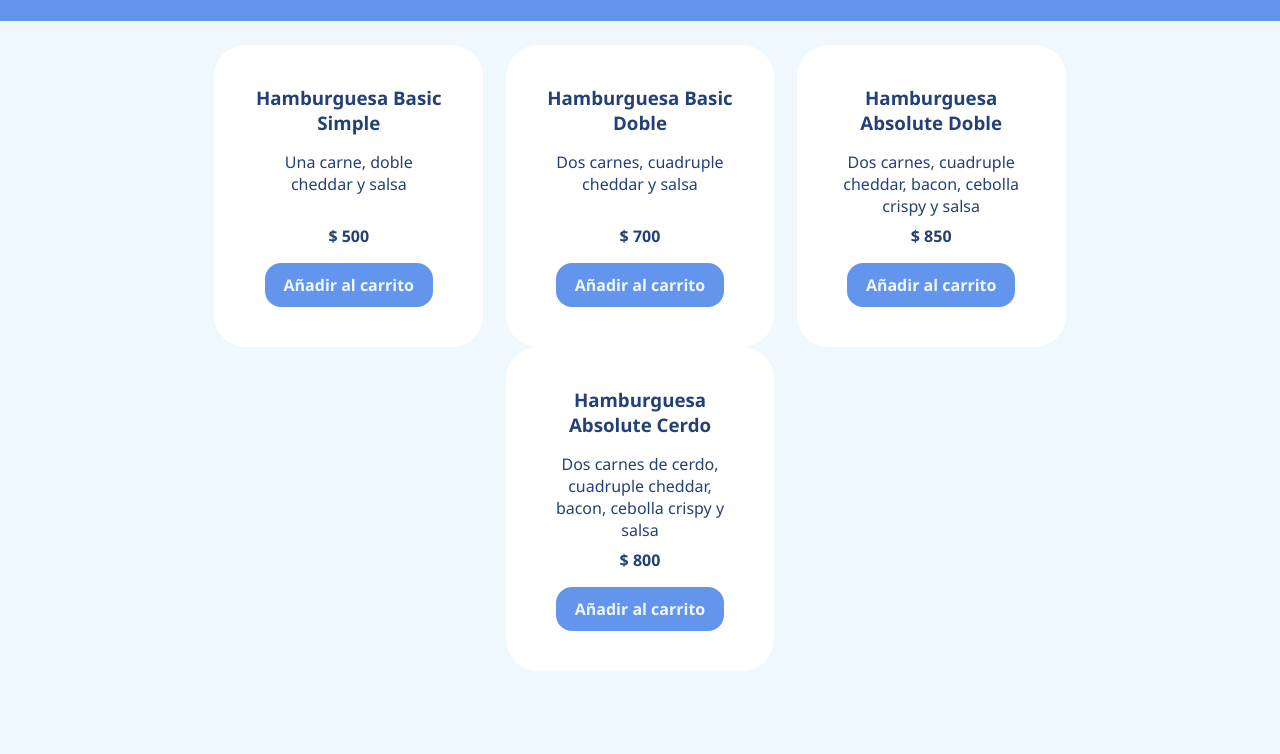
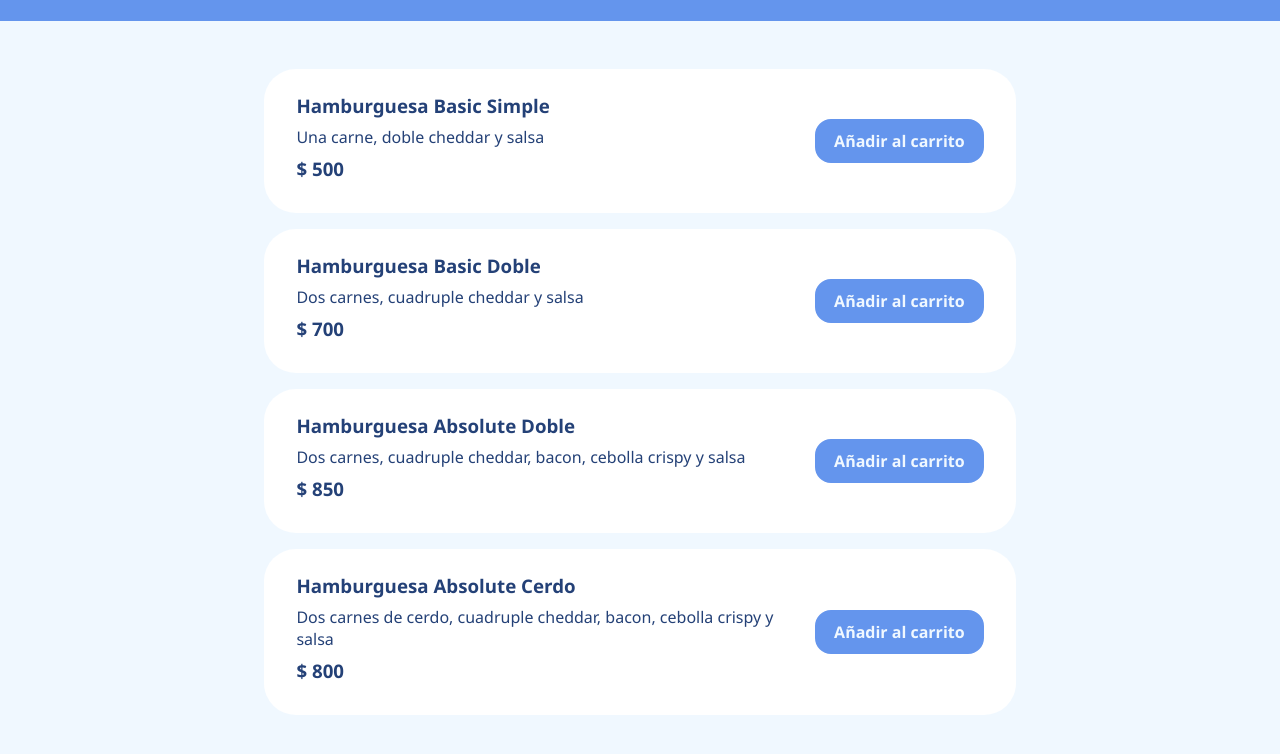
Before and after one commit to ignaciocarle/codeburgers, a plain HTML site: page index.html in a window 1280 px wide. Shown: the part 74-828 px from the top of the page. Drawn offline with Linux system fonts and the light colour scheme.

Commit message:
Modificaciones a los estilos de la pagina

```diff
--- a/app.js
+++ b/app.js
@@ -135,10 +135,12 @@ const cardTemplate = ({ id, title, description, price }) => {
   const card = document.createElement("article");
   card.classList.add("card", "textfield");
   const elements = `
-  <div class="flex-col-center">
+  <div class="flex-row-center card-container">
+  <div class="card-info">
     <h3>${title}</h3>
     <p>${description}</p>
-    <h4>$ ${price}</h4>
+    <h3>$ ${price}</h3>
+  </div>
     <a href="" id="${id}" class="add-btn btn-primary">Añadir al carrito</a>
   </div>
   `;
--- a/index.html
+++ b/index.html
@@ -17,7 +17,6 @@
     <a href="" id="cart-btn" class="btn-primary cart-btn">$ 0 🛒</a>
   </header>
 
-  <main>
   <div id="modal" class="modal ">
     <div id="modal-content" class="modal-content textfield">
       <div class="order-ticket">
@@ -28,10 +27,9 @@
       </div>
     </div>
   </div>
-    </div>
-    <div class="flex-col-center">
-      <div class="shop" id="shop"></div>
-    </div>
+
+  <main class="flex-col-center">
+    <div class="shop flex-col-center" id="shop"></div>
   </main>
 </body>
 
--- a/style.css
+++ b/style.css
@@ -27,6 +27,7 @@ HTML {
 
 main {
   padding: 0px 15% 1.5rem 15%;
+  margin-top: 1.5rem;
 }
 
 /* UTILITY */
@@ -36,7 +37,6 @@ main {
 }
 
 .flex-col-center {
-  margin: 1.5rem 0px;
   display: flex;
   flex-direction: column;
   align-items: center;
@@ -44,6 +44,12 @@ main {
 
 .flex-col-center > * {
   margin-bottom: 1rem;
+}
+
+.flex-row-center {
+  display: flex;
+  flex-direction: row;
+  align-items: center;
 }
 
 .btn-primary {
@@ -55,6 +61,7 @@ main {
 
   color: var(--highlight-800);
   font-weight: 600;
+  text-align: center;
 }
 
 .btn-primary:hover {
@@ -119,29 +126,32 @@ main {
 }
 
 .shop {
-  display: flex;
-  flex-direction: row;
-  flex-wrap: wrap;
-  justify-content: space-evenly;
+  margin-top: 1.5rem;
+  min-width: 80%;
 }
 
 .card {
-  max-width: 30%;
+  min-width: 100%;
 }
 
-.card > div {
+.card-container {
   margin: 0;
-  padding: 2rem;
-  height: 100%;
+  padding: 1rem 2rem;
+  width: 100%;
+  justify-content: space-between;
 }
 
-.card > div > * {
-  margin: 0.5rem;
-  text-align: center;
+.card-info {
+  margin: 0.5rem 0px;
+  width: 70%;
 }
 
-.card h4 {
-  margin-top: auto;
+.card-info > * {
+  margin-bottom: 0.5rem;
+}
+
+.add-btn {
+  min-width: 20%;
 }
 
 .order-ticket {
```
Lines whose indentation alone changed are shown as unchanged.
